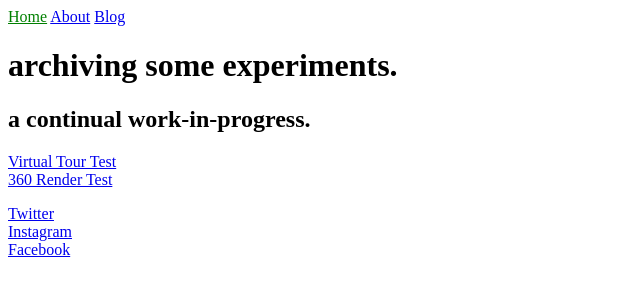
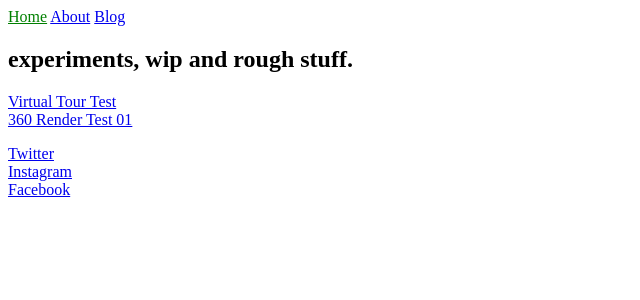
Before and after one commit to prakashph/prakashph.github.io, a Jekyll site: the page built from index.html, in a window 1280 px wide. Shown: the top 300 px of the page, without its empty margins (0-640 px from the left). Built offline with Jekyll 4.4.1, drawn with Linux system fonts in a browser that asks for light colours.

Commit message:
Update index.html

```diff
--- a/index.html
+++ b/index.html
@@ -2,11 +2,10 @@
 layout: default
 title: Home
 ---
-<h1>{{ "Archiving some experiments." | downcase }}</h1>
-<h2>{{ "A continual work-in-progress." | downcase }}</h2>
+<h2>{{ "Experiments, WIP and rough stuff." | downcase }}</h2>
 
 <p><a href="https://prakashph.github.io/app-files/index.html">Virtual Tour Test</a><br>
-<a href="https://prakashph.github.io/vrview/?image=wip/render_250118_4k.jpg">360 Render Test</a><br></p>
+<a href="https://prakashph.github.io/vrview/?image=wip/render_250118_4k.jpg">360 Render Test 01</a><br></p>
 
 <a href="https://www.twitter.com/prakashph/">Twitter</a><br>
 <a href="https://www.instagram.com/prakashph/">Instagram</a><br>
```
